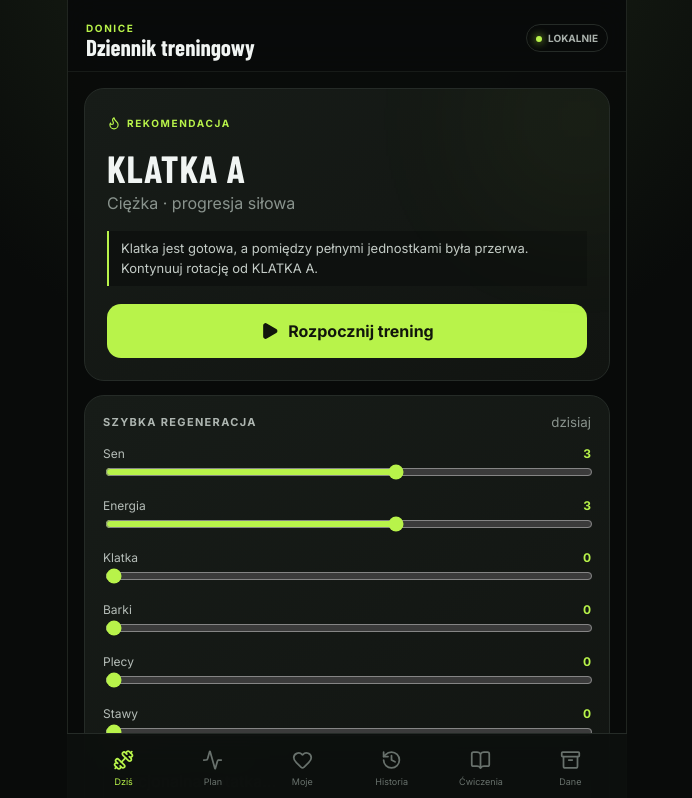
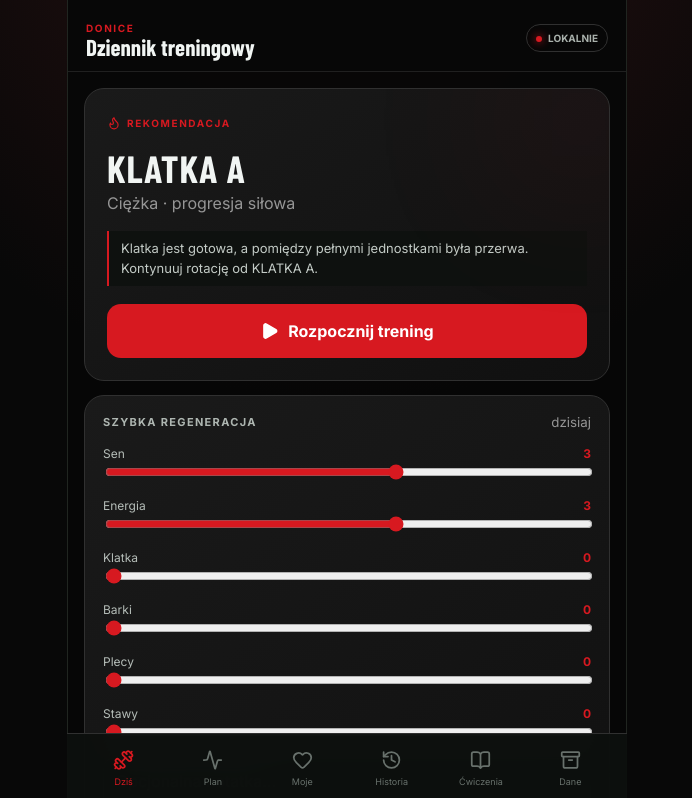
Before and after one commit to DS-DanielStryjecki/donice-dziennik-treningowy, a React (Vite) app: page / in a window 1280 px wide. Shown: the top 798 px of the page, without its empty margins (293-985 px from the left). Built offline with nearby package versions, Linux system fonts and the light colour scheme; a web font is replaced by a local one.

Commit message:
Apply black gray red brand theme and fix exercise artwork

```diff
--- a/src/main.tsx
+++ b/src/main.tsx
@@ -1,2 +1,2 @@
-import React from 'react';import{createRoot}from'react-dom/client';import{registerSW}from'virtual:pwa-register';import App from './App';import './styles.css';import './additions.css';import './art.css';
+import React from 'react';import{createRoot}from'react-dom/client';import{registerSW}from'virtual:pwa-register';import App from './App';import './styles.css';import './additions.css';import './art.css';import './theme-red.css';
 registerSW({immediate:true});createRoot(document.getElementById('root')!).render(<React.StrictMode><App/></React.StrictMode>);
--- /dev/null
+++ b/src/theme-red.css
@@ -0,0 +1 @@
+:root{--green:#d71920;--danger:#ff3b3b;--panel:#141414;--line:#303030;--muted:#969696}body{background:radial-gradient(circle at 50% -10%,#2a1112 0,#080808 36%)}.app{background:rgba(7,7,7,.94)}header{background:rgba(8,8,8,.92);border-color:#202020}.hero-card,.card,.exercise-card,.history-card{background:linear-gradient(145deg,#1a1a1a,#101010)}.primary{background:#d71920;color:#fff}.secondary,.history-actions button,.exercise-tools button,.exercise-tools select{background:#222;border-color:#3b3b3b}.rotation .next i{background:#d71920;color:#fff;box-shadow:0 0 16px #d7192044}.timer{background:#211516;border-color:#5b2427}.timer button{background:#d71920;color:#fff}.tip{background:#251314;border-color:#64292c;color:#f0d5d6}.set-row.done input{border-color:#8e2b30;color:#ff5b61;background:#1d1011}.bars div{background:linear-gradient(#ef3038,#78161a)}.toast{background:#f5d7d8;color:#4c0b0e}.status-choice:first-of-type{border-color:#8e2b30}.figure i{border-color:#d71920}.exercise-art{background:linear-gradient(135deg,#252525,#161616)}
--- a/vite.config.ts
+++ b/vite.config.ts
@@ -2,4 +2,4 @@ import { defineConfig } from 'vite';
 import react from '@vitejs/plugin-react';
 import { VitePWA } from 'vite-plugin-pwa';
 
-export default defineConfig({base:'/donice-dziennik-treningowy/',plugins:[react(),VitePWA({registerType:'autoUpdate',includeAssets:['apple-touch-icon.png'],manifest:{name:'Donice – Dziennik Treningowy',short_name:'Donice',description:'Prywatny dziennik treningowy nastawiony na hipertrofię',theme_color:'#0a0c0b',background_color:'#0a0c0b',display:'standalone',orientation:'portrait-primary',start_url:'/donice-dziennik-treningowy/',scope:'/donice-dziennik-treningowy/',icons:[{src:'icon-192.png',sizes:'192x192',type:'image/png'},{src:'icon-512.png',sizes:'512x512',type:'image/png'},{src:'icon-512.png',sizes:'512x512',type:'image/png',purpose:'maskable'}]}})]});
+export default defineConfig({base:'/donice-dziennik-treningowy/',plugins:[react(),VitePWA({registerType:'autoUpdate',includeAssets:['apple-touch-icon.png'],manifest:{name:'Donice – Dziennik Treningowy',short_name:'Donice',description:'Prywatny dziennik treningowy nastawiony na hipertrofię',theme_color:'#080808',background_color:'#080808',display:'standalone',orientation:'portrait-primary',start_url:'/donice-dziennik-treningowy/',scope:'/donice-dziennik-treningowy/',icons:[{src:'icon-192.png',sizes:'192x192',type:'image/png'},{src:'icon-512.png',sizes:'512x512',type:'image/png'},{src:'icon-512.png',sizes:'512x512',type:'image/png',purpose:'maskable'}]}})]});
```
Also changed, not shown: public/exercise-art/bench-press-start-end.png.
